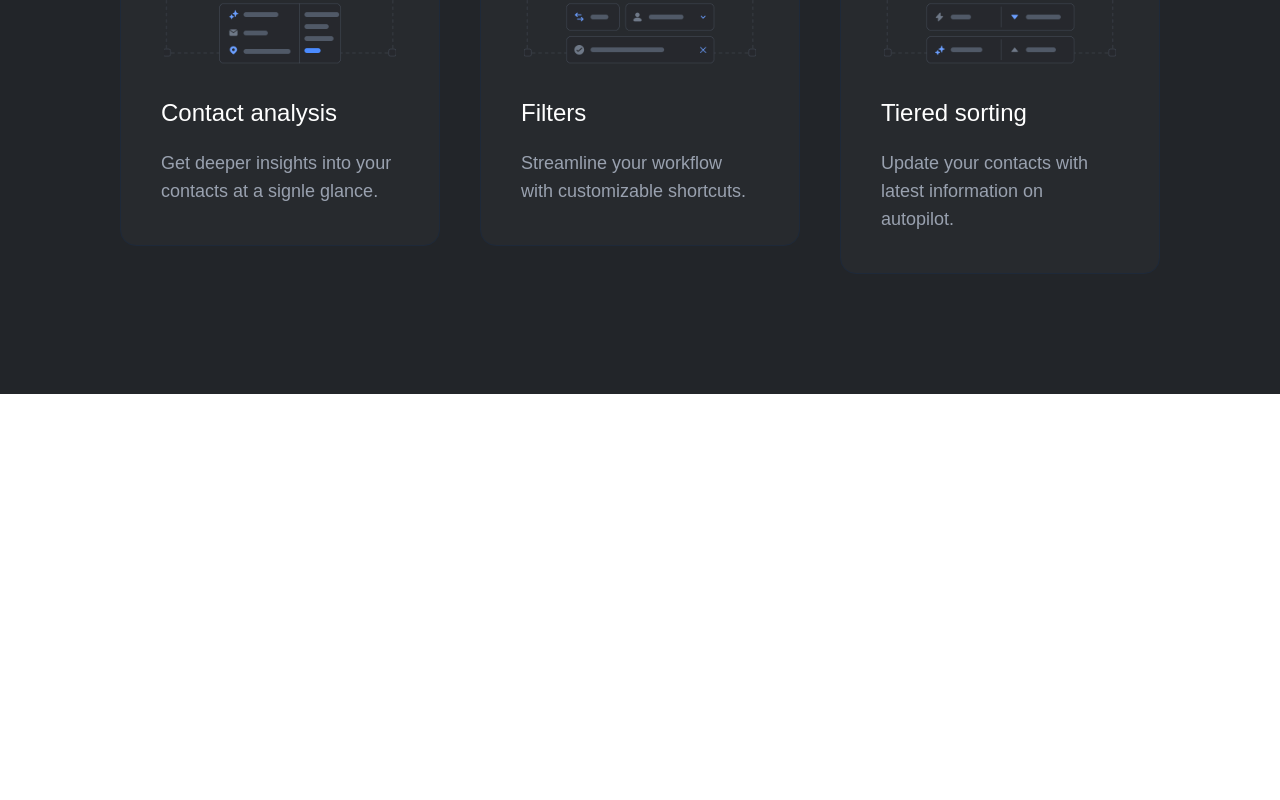
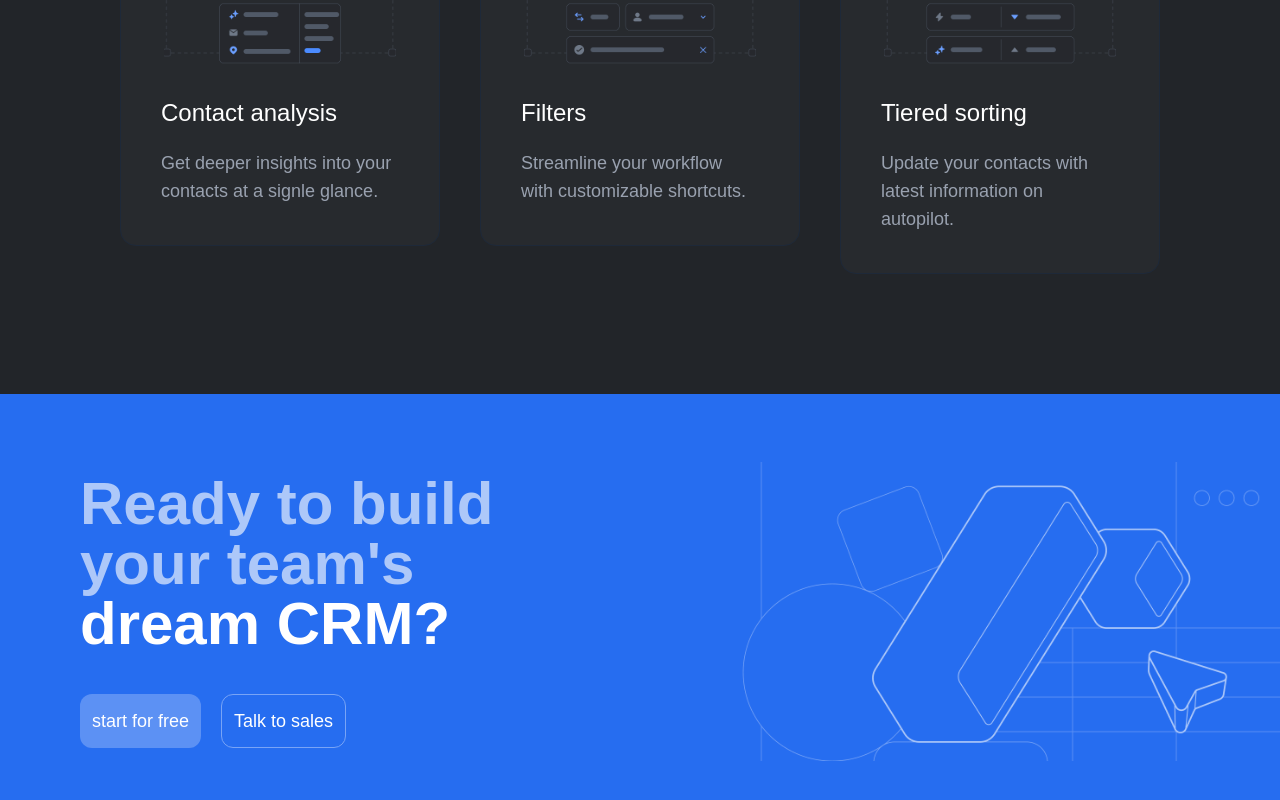
Before and after one commit to Bhuvan-S-prasad/attio-clone, a React (Vite) app: page / in a window 1280 px wide. Shown: the part 8248-9048 px from the top of the page. Before the commit the page ends 8642 px from the top, so only its background shows below. Built offline with nearby package versions, Linux system fonts and the light colour scheme.

Commit message:
UI: add Ready to section

```diff
--- a/src/App.tsx
+++ b/src/App.tsx
@@ -7,6 +7,7 @@ import BentoGrid from "./components/BentoGrid"
 import BentoGrid2 from "./components/BentoGrid2"
 import Certificate from "./components/Certificate"
 import More from "./components/More"
+import Ask from "./components/Ask"
 
 
 function App() {
@@ -59,6 +60,9 @@ function App() {
       <div>
         <More />
       </div>
+      <div>
+        <Ask />
+      </div>
     </>
   )
 }
--- /dev/null
+++ b/src/components/Ask.tsx
@@ -0,0 +1,29 @@
+
+const Ask = () => {
+    return (
+        <div className="bg-ask">
+            <div className="flex flex-col lg:flex-row gap-7">
+                <div className="flex flex-col gap-5 p-5 lg:gap-10 lg:max-w-[50%] lg:p-20">
+                    <h1 className="text-white text-3xl lg:text-6xl font-bold"><span className="text-ask-text">Ready to build your team's</span> dream CRM?</h1>
+                    <div className="flex flex-row gap-5">
+                        <button className="p-3 bg-ask-button text-white border-ask-border rounded-xl text-lg">
+                            start for free
+                        </button>
+                        <button className="p-3 text-white border border-ask-border rounded-xl text-lg">
+                            Talk to sales
+                        </button>
+                    </div>
+                </div>
+
+                <div className="flex items-center justify-center p-5 lg:p-0 lg:max-w-[50%] border border-ask-border m-5 lg:m-0 rounded-xl lg:border-none">
+                    <img src="src/assets/ask.png" alt="ask" className="object-cover" />
+
+                </div>
+
+            </div>
+
+        </div>
+    )
+}
+
+export default Ask
--- a/src/components/TestimonyCard.tsx
+++ b/src/components/TestimonyCard.tsx
@@ -5,7 +5,7 @@ interface TestiomonyProps {
   position: string;
 }
 
-const  TestimonyCard = ({
+const TestimonyCard = ({
   image,
   quote,
   name,
--- a/src/index.css
+++ b/src/index.css
@@ -55,6 +55,10 @@
   --spacing: 0.25rem;
   --more: rgb(34, 37, 41);
   --more-foreground: rgb(39, 42, 46);
+  --ask: rgb(38, 109, 240);
+  --ask-button: rgb(92, 145, 244);
+  --ask-text: rgb(173, 200, 249);
+  --ask-border: rgb(120, 164, 246);
 }
 
 .dark {
@@ -164,4 +168,8 @@
 
   --color-more: var(--more);
   --color-more-foreground: var(--more-foreground);
+  --color-ask: var(--ask);
+  --color-ask-button: var(--ask-button);
+  --color-ask-text: var(--ask-text);
+  --color-ask-border: var(--ask-border);
 }
```
Also changed, not shown: src/assets/ask.png (added).
